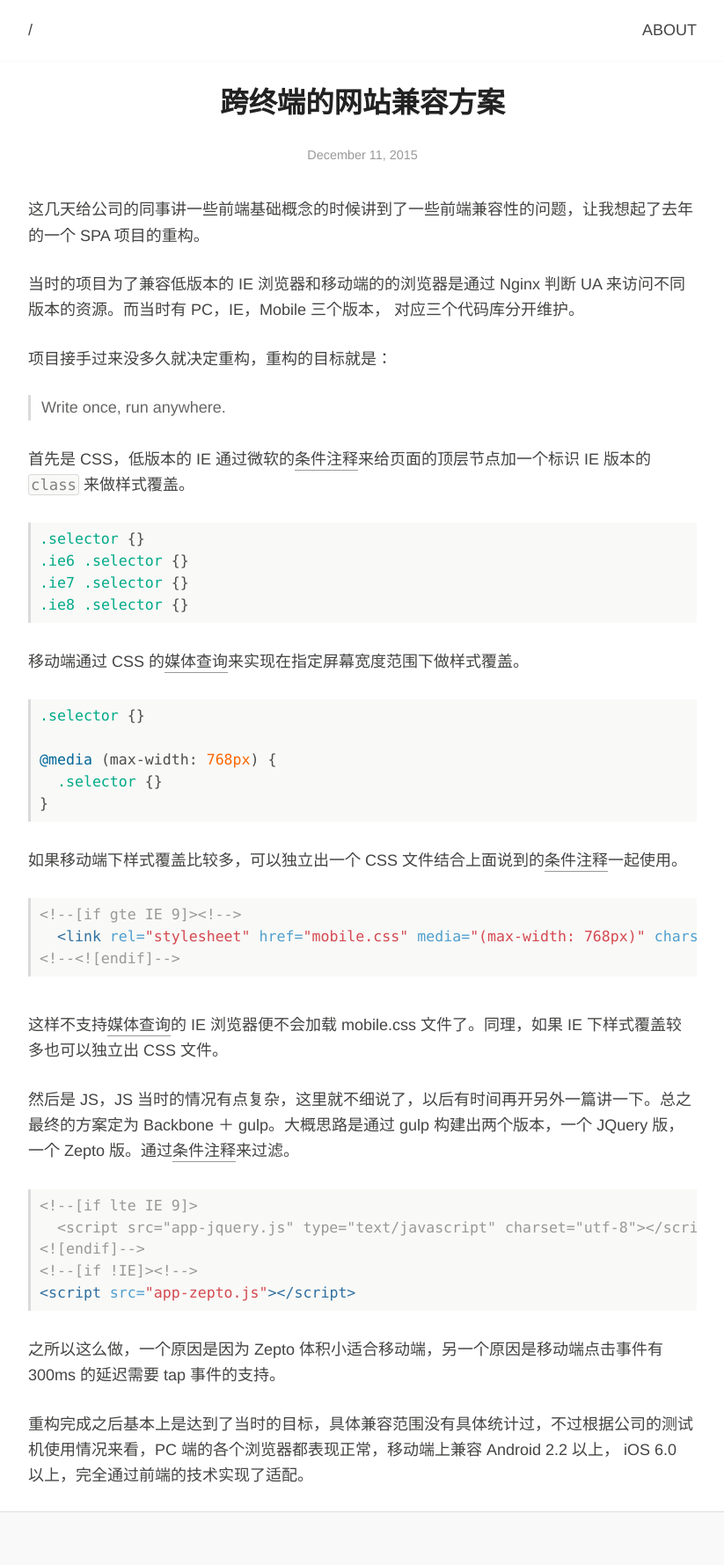
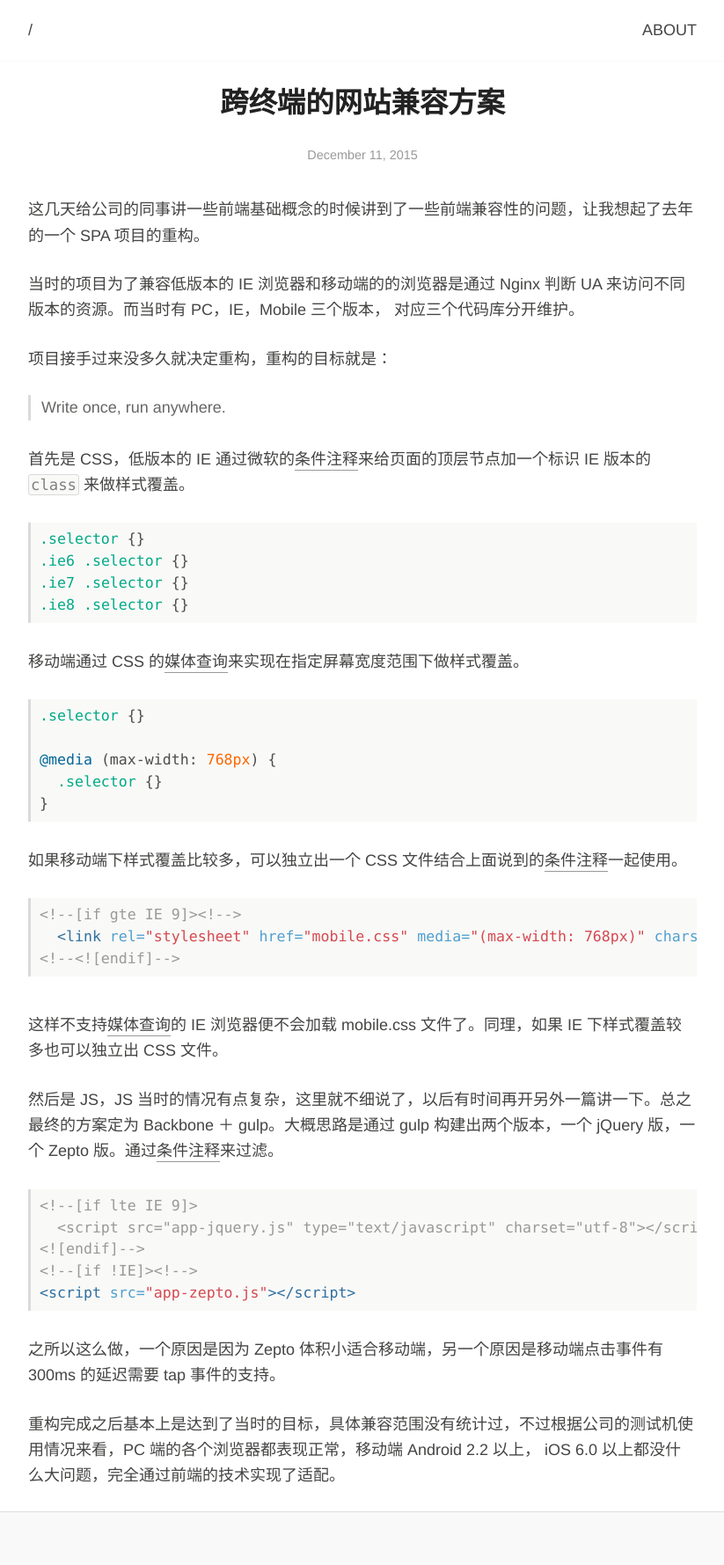
Before and after one commit to mage3k/mage3k.github.com, a Jekyll site: the page built from _posts/2015-12-11-cross-platform-website.md, in a window 1280 px wide. Shown: the whole page at 88% size, without its empty margins (228-1051 px from the left). Built offline with Jekyll 4.4.1, drawn with Linux system fonts in a browser that asks for light colours; comment, search, counter and statistics services are not loaded.

Commit message:
fix typo

```diff
--- a/_posts/2015-12-11-cross-platform-website.md
+++ b/_posts/2015-12-11-cross-platform-website.md
@@ -42,7 +42,7 @@ disqus: yes
 
 这样不支持[媒体查询](https://developer.mozilla.org/zh-CN/docs/Web/Guide/CSS/Media_queries)的 IE 浏览器便不会加载 mobile.css 文件了。同理，如果 IE 下样式覆盖较多也可以独立出 CSS 文件。
 
-然后是 JS，JS 当时的情况有点复杂，这里就不细说了，以后有时间再开另外一篇讲一下。总之最终的方案定为 Backbone ＋ gulp。大概思路是通过 gulp 构建出两个版本，一个 JQuery 版，一个 Zepto 版。通过[条件注释](https://msdn.microsoft.com/zh-cn/library/cc817577.aspx)来过滤。
+然后是 JS，JS 当时的情况有点复杂，这里就不细说了，以后有时间再开另外一篇讲一下。总之最终的方案定为 Backbone ＋ gulp。大概思路是通过 gulp 构建出两个版本，一个 jQuery 版，一个 Zepto 版。通过[条件注释](https://msdn.microsoft.com/zh-cn/library/cc817577.aspx)来过滤。
 
 {% highlight html %}
 <!--[if lte IE 9]>
@@ -54,4 +54,4 @@ disqus: yes
 
 之所以这么做，一个原因是因为 Zepto 体积小适合移动端，另一个原因是移动端点击事件有 300ms 的延迟需要 tap 事件的支持。
 
-重构完成之后基本上是达到了当时的目标，具体兼容范围没有具体统计过，不过根据公司的测试机使用情况来看，PC 端的各个浏览器都表现正常，移动端上兼容 Android 2.2 以上， iOS 6.0 以上，完全通过前端的技术实现了适配。
+重构完成之后基本上是达到了当时的目标，具体兼容范围没有统计过，不过根据公司的测试机使用情况来看，PC 端的各个浏览器都表现正常，移动端 Android 2.2 以上， iOS 6.0 以上都没什么大问题，完全通过前端的技术实现了适配。
```
